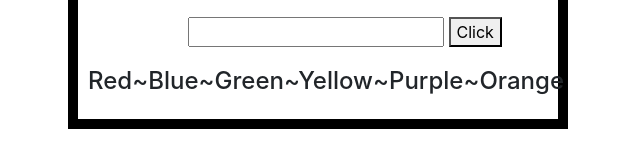
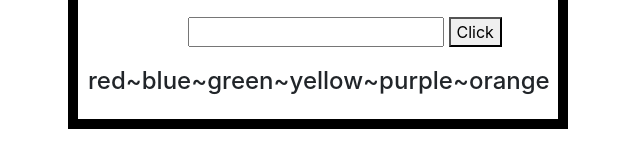
Before and after one commit to s88leigh/Switch-Statement, a plain HTML site: page index.html in a window 1280 px wide. Shown: the part 231-397 px from the top of the page, without its empty margins (322-962 px from the left). Drawn offline with nearby package versions, Linux system fonts and the light colour scheme.

Commit message:
edited text

```diff
--- a/index.html
+++ b/index.html
@@ -33,7 +33,7 @@
         </row>
         <input type="text" id="Inp" />
         <button onclick="pressed()">Click</button>
-        <h4 id="list">Red~Blue~Green~Yellow~Purple~Orange</h4>
+        <h4 id="list">red~blue~green~yellow~purple~orange</h4>
       </div>
     </row>
 
```
